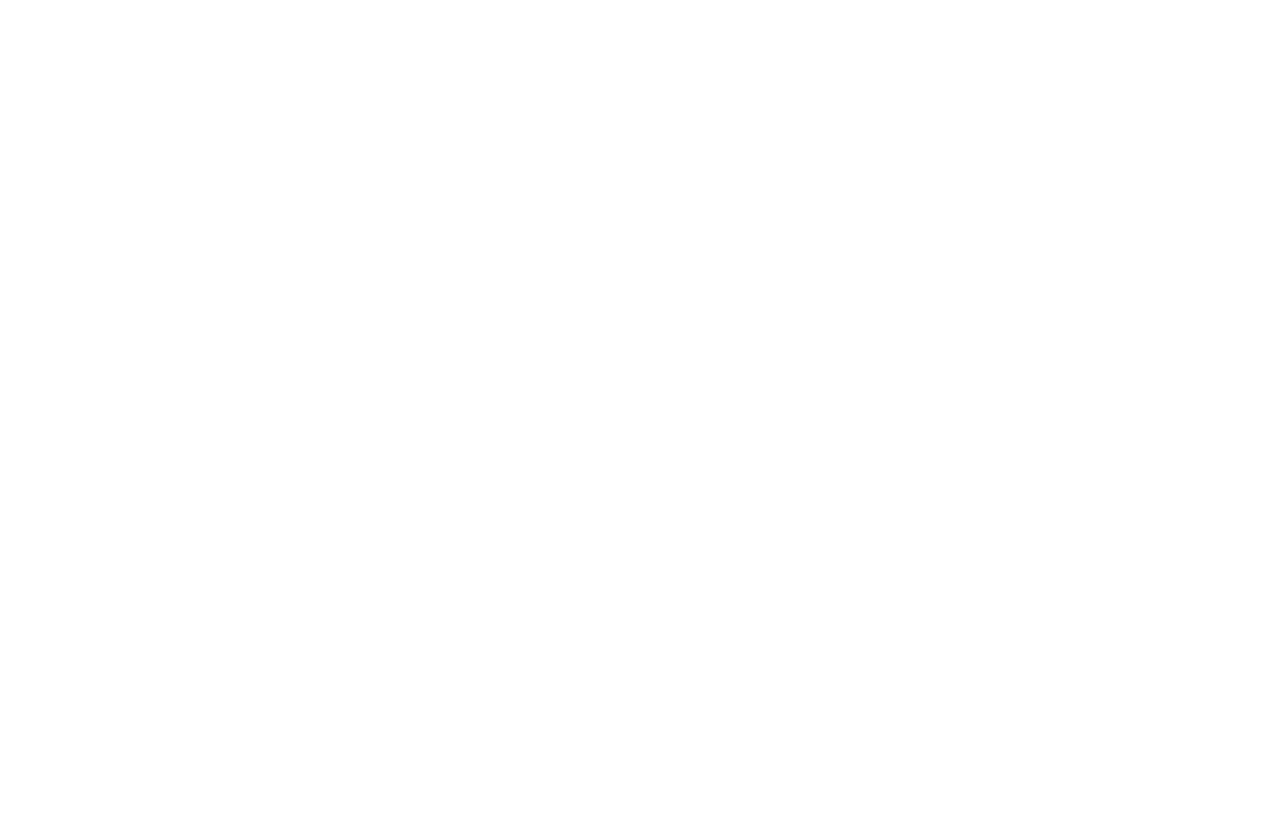
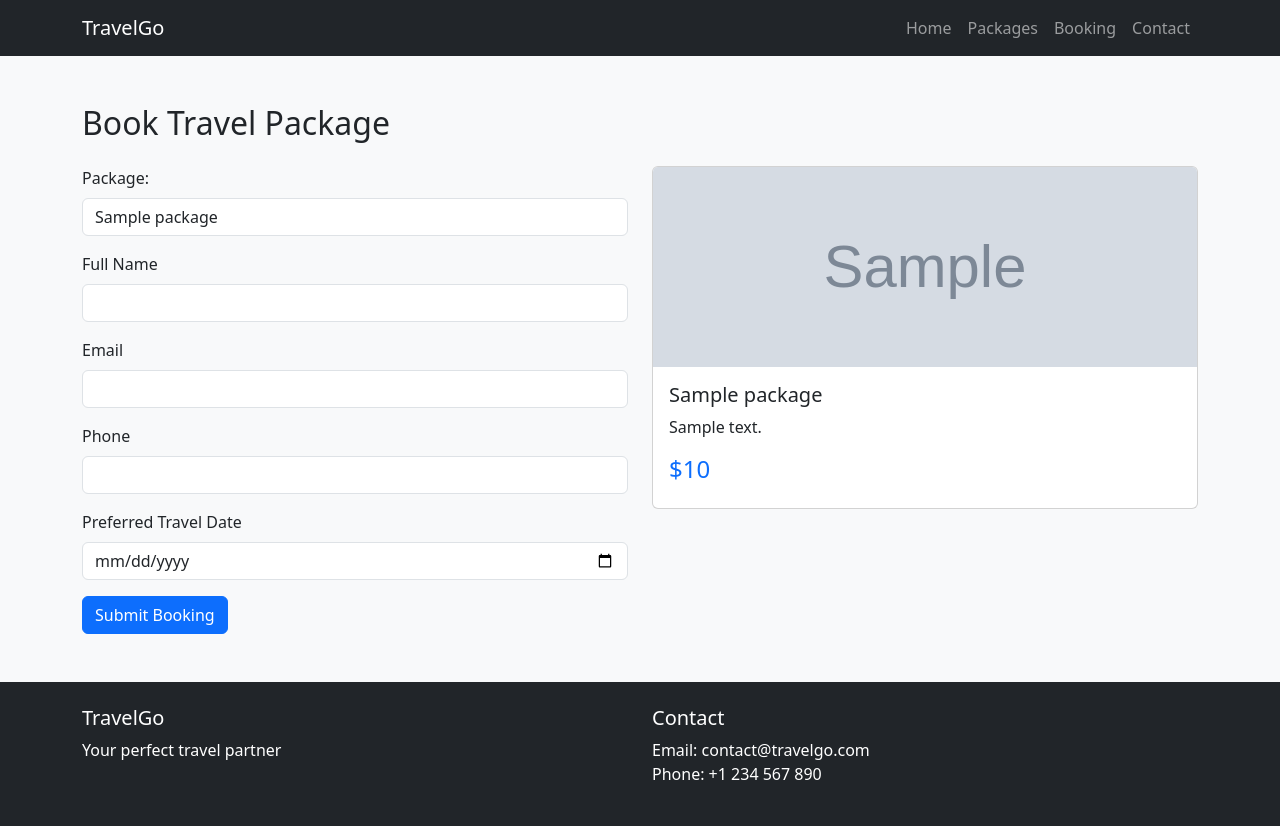
Before and after one commit to ABHI2K8/e-com_travel, a PHP site: page /booking.php?package_id=1 in a window 1280 px wide. Before the commit the page is empty. Before the commit the page ends 800 px from the top, so only its background shows below. Run offline with PHP 8.4, Linux system fonts and the light colour scheme; tables that the repository leaves empty or names only in its code hold one stand-in row (values such as "Sample post"); grey boxes marked "Sample" are stand-in pictures; some libraries are stand-ins or nearby versions.

Commit message:
some update

```diff
--- a/booking.php
+++ b/booking.php
@@ -0,0 +1,104 @@
+<?php
+include 'config.php';
+include 'header.php';
+
+// Initialize variables
+$error = '';
+$success = '';
+
+// Handle form submission
+if ($_SERVER['REQUEST_METHOD'] == 'POST') {
+    $package_id = $_POST['package_id'];
+    $name = $_POST['name'];
+    $email = $_POST['email'];
+    $phone = $_POST['phone'];
+    $booking_date = $_POST['booking_date'];
+
+    // Basic validation
+    if (empty($package_id) || empty($name) || empty($email) || empty($phone) || empty($booking_date)) {
+        $error = 'All fields are required!';
+    } else {
+        // Insert booking into database
+        $stmt = $conn->prepare("INSERT INTO bookings (package_id, customer_name, email, phone, booking_date) VALUES (?, ?, ?, ?, ?)");
+        $stmt->bind_param("issss", $package_id, $name, $email, $phone, $booking_date);
+
+        if ($stmt->execute()) {
+            $success = 'Booking successfully submitted!';
+        } else {
+            $error = 'Error submitting booking: ' . $conn->error;
+        }
+        $stmt->close();
+    }
+}
+
+// Get package details if coming from packages page
+$package = [];
+if (isset($_GET['package_id'])) {
+    $package_id = $_GET['package_id'];
+    $result = $conn->query("SELECT * FROM packages WHERE id = $package_id");
+    $package = $result->fetch_assoc();
+}
+?>
+
+<div class="container mt-5">
+    <h2 class="mb-4">Book Travel Package</h2>
+
+    <?php if ($error): ?>
+        <div class="alert alert-danger"><?php echo $error; ?></div>
+    <?php endif; ?>
+
+    <?php if ($success): ?>
+        <div class="alert alert-success"><?php echo $success; ?></div>
+    <?php else: ?>
+        <div class="row">
+            <div class="col-md-6">
+                <form method="POST">
+                    <?php if ($package): ?>
+                        <div class="mb-3">
+                            <label class="form-label">Package:</label>
+                            <input type="text" class="form-control" value="<?php echo $package['name']; ?>" readonly>
+                            <input type="hidden" name="package_id" value="<?php echo $package['id']; ?>">
+                        </div>
+                    <?php endif; ?>
+
+                    <div class="mb-3">
+                        <label class="form-label">Full Name</label>
+                        <input type="text" name="name" class="form-control" required>
+                    </div>
+
+                    <div class="mb-3">
+                        <label class="form-label">Email</label>
+                        <input type="email" name="email" class="form-control" required>
+                    </div>
+
+                    <div class="mb-3">
+                        <label class="form-label">Phone</label>
+                        <input type="tel" name="phone" class="form-control" required>
+                    </div>
+
+                    <div class="mb-3">
+                        <label class="form-label">Preferred Travel Date</label>
+                        <input type="date" name="booking_date" class="form-control" required>
+                    </div>
+
+                    <button type="submit" class="btn btn-primary">Submit Booking</button>
+                </form>
+            </div>
+
+            <?php if ($package): ?>
+                <div class="col-md-6">
+                    <div class="card">
+                        <img src="images/<?php echo $package['image']; ?>" class="card-img-top">
+                        <div class="card-body">
+                            <h5 class="card-title"><?php echo $package['name']; ?></h5>
+                            <p class="card-text"><?php echo $package['description']; ?></p>
+                            <h4 class="text-primary">$<?php echo $package['price']; ?></h4>
+                        </div>
+                    </div>
+                </div>
+            <?php endif; ?>
+        </div>
+    <?php endif; ?>
+</div>
+
+<?php include 'footer.php'; ?>
--- a/config.php
+++ b/config.php
@@ -15,6 +15,6 @@
     die("Connection failed: " . $conn->connect_error);
 }
 
-// Always include this at the end of config.php
-require_once BASE_PATH . '/header.php';
+
+
 ?>
--- a/css/style.css
+++ b/css/style.css
@@ -19,3 +19,17 @@
     height: 200px;
     object-fit: cover;
 }
+.booking-form {
+    background: white;
+    padding: 2rem;
+    border-radius: 10px;
+    box-shadow: 0 2px 15px rgba(0,0,0,0.1);
+}
+
+.booking-form label {
+    font-weight: 600;
+}
+
+.booking-form input[type="date"] {
+    padding: 0.375rem 0.75rem;
+}
--- a/packages.php
+++ b/packages.php
@@ -7,7 +7,7 @@
 $result = $conn->query($sql);
 ?>
 
-<div class="container mt-5">
+<div class="container">
     <h2 class="mb-4">Travel Packages</h2>
     <div class="row">
         <?php if ($result->num_rows > 0):
--- /dev/null
+++ b/test.php
@@ -0,0 +1,6 @@
+<?php
+require_once __DIR__ . '/config.php';
+echo "Base Path: " . BASE_PATH . "<br>";
+echo "Base URL: " . BASE_URL . "<br>";
+echo "Header Path: " . BASE_PATH . '/header.php' . "<br>";
+?>
```
